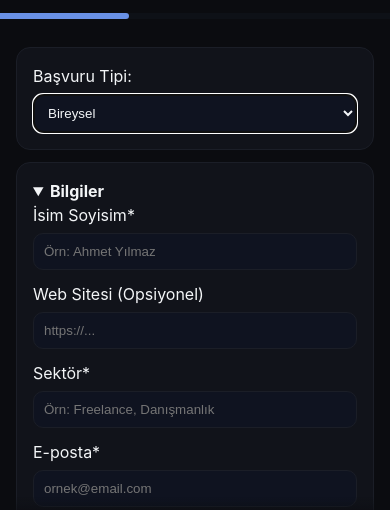
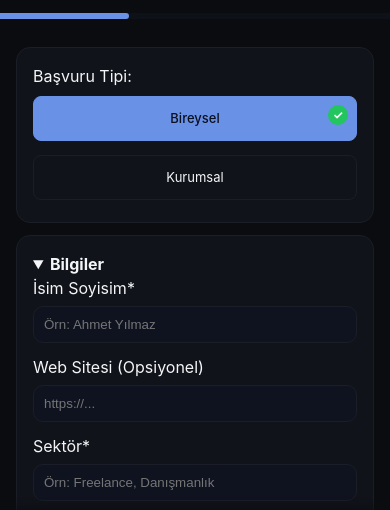
Before and after one commit to HyperMachinex/packet_suggestion_wizard, a plain HTML site: page app/templates/index.html in a window 390 px wide. Shown: the part 278-788 px from the top of the page. Drawn offline with Linux system fonts and the light colour scheme.

Commit message:
Changes on musteri-tipi selection

```diff
--- a/app/static/script.js
+++ b/app/static/script.js
@@ -19,6 +19,81 @@
 
   const $ = (sel) => document.querySelector(sel);
   const $$ = (sel) => Array.from(document.querySelectorAll(sel));
+
+  // --- Customer Type Tab Functionality ---
+  function initCustomerTypeTabs() {
+    const tabs = document.querySelectorAll(".customer-type-tab");
+
+    // Function to update visual state
+    function updateTabVisualState(selectedValue) {
+      tabs.forEach((tab) => {
+        const tabValue = tab.dataset.value;
+        const radio = tab.querySelector('input[type="radio"]');
+
+        if (tabValue === selectedValue) {
+          tab.classList.add("selected");
+          radio.checked = true;
+        } else {
+          tab.classList.remove("selected");
+          radio.checked = false;
+        }
+      });
+    }
+
+    // Function to show/hide fields
+    function toggleFields(customerType) {
+      const isBireysel = customerType === "bireysel";
+      bireyselFields.style.display = isBireysel ? "grid" : "none";
+      kurumsalFields.style.display = isBireysel ? "none" : "grid";
+    }
+
+    // Function to handle tab selection
+    function selectTab(value) {
+      // Update hidden select for form compatibility
+      customerType.value = value;
+
+      // Update visual state
+      updateTabVisualState(value);
+
+      // Show/hide appropriate fields
+      toggleFields(value);
+
+      // Trigger change event on original select for any existing listeners
+      customerType.dispatchEvent(new Event("change", { bubbles: true }));
+    }
+
+    // Add click listeners to tabs
+    tabs.forEach((tab) => {
+      tab.addEventListener("click", (e) => {
+        e.preventDefault();
+        const value = tab.dataset.value;
+        selectTab(value);
+      });
+
+      // Add keyboard support
+      tab.addEventListener("keydown", (e) => {
+        if (e.key === "Enter" || e.key === " ") {
+          e.preventDefault();
+          const value = tab.dataset.value;
+          selectTab(value);
+        }
+      });
+    });
+
+    // Add change listeners to radio buttons for accessibility
+    document
+      .querySelectorAll('input[name="customerTypeTab"]')
+      .forEach((radio) => {
+        radio.addEventListener("change", (e) => {
+          if (e.target.checked) {
+            selectTab(e.target.value);
+          }
+        });
+      });
+
+    // Initialize with default state
+    selectTab(customerType.value);
+  }
 
   // --- Adım grupları
   // 1) kimlik
@@ -612,13 +687,6 @@
       if (e.shiftKey) btnBack.click();
       else btnNext.click();
     }
-  });
-
-  // Bireysel/kurumsal alanlarını değiştir
-  customerType.addEventListener("change", () => {
-    const isBireysel = customerType.value === "bireysel";
-    bireyselFields.style.display = isBireysel ? "grid" : "none";
-    kurumsalFields.style.display = isBireysel ? "none" : "grid";
   });
 
   // ---------- Aylık Mesaj (Segmentli Bar) ----------
@@ -1341,6 +1409,7 @@
   initAgentCountSlider();
   initIntlTel("phoneBireysel", "TR"); // bireysel
   initIntlTel("phone", "TR");
+  initCustomerTypeTabs(); // Add this line
   showStep(0);
   bindFormSubmit();
 })();
--- a/app/static/style.css
+++ b/app/static/style.css
@@ -393,3 +393,84 @@ input,select{
         font-size: 14px;
     }
 }
+
+/* Customer Type Tabs Styling */
+.customer-type-tabs {
+    display: grid;
+    grid-template-columns: 1fr 1fr;
+    gap: 12px;
+    margin-top: 8px;
+}
+
+.customer-type-tab {
+    background: var(--card);
+    border: 1px solid var(--border);
+    border-radius: 8px;
+    padding: 12px 16px;
+    display: flex;
+    align-items: center;
+    justify-content: center;
+    cursor: pointer;
+    transition: all 0.3s ease;
+    position: relative;
+    overflow: hidden;
+    font-size: 14px;
+    color: var(--text);
+    user-select: none;
+    min-height: 50px;
+}
+
+.customer-type-tab:hover {
+    border-color: var(--brand);
+    background: #0f1520;
+    transform: translateY(-1px);
+    box-shadow: 0 4px 12px rgba(0,0,0,0.3);
+}
+
+.customer-type-tab.selected {
+    background: var(--brand);
+    border-color: var(--brand);
+    color: #0b1020;
+    font-weight: 500;
+}
+
+.customer-type-tab.selected::after {
+    content: "✓";
+    position: absolute;
+    top: 8px;
+    right: 8px;
+    width: 20px;
+    height: 20px;
+    background: var(--ok);
+    color: white;
+    border-radius: 50%;
+    display: flex;
+    align-items: center;
+    justify-content: center;
+    font-size: 12px;
+    font-weight: bold;
+    z-index: 2;
+}
+
+.customer-type-tab input[type="radio"] {
+    opacity: 0;
+    position: absolute;
+    z-index: 1;
+    margin: 0;
+    width: 18px;
+    height: 18px;
+}
+
+/* Responsive adjustments */
+@media (max-width: 768px) {
+    .customer-type-tabs {
+        grid-template-columns: 1fr;
+        gap: 8px;
+    }
+
+    .customer-type-tab {
+        min-height: 45px;
+        padding: 10px 12px;
+        font-size: 13px;
+    }
+}
--- a/app/templates/index.html
+++ b/app/templates/index.html
@@ -32,11 +32,25 @@
       <!-- STEP 1: Başvuru Tipi + Bilgiler -->
       <section class="step" id="step-kimlik" data-step="kimlik">
         <div class="card">
-          <label for="customerType">Başvuru Tipi:</label>
-          <select id="customerType" name="customerType">
+          <label>Başvuru Tipi:</label>
+
+          <!-- Hidden original select for form compatibility -->
+          <select id="customerType" name="customerType" style="display: none;">
             <option value="bireysel" selected>Bireysel</option>
             <option value="kurumsal">Kurumsal</option>
           </select>
+
+          <!-- New tab interface -->
+          <div class="customer-type-tabs">
+            <label class="customer-type-tab selected" data-value="bireysel">
+              <input type="radio" name="customerTypeTab" value="bireysel" checked />
+              <span>Bireysel</span>
+            </label>
+            <label class="customer-type-tab" data-value="kurumsal">
+              <input type="radio" name="customerTypeTab" value="kurumsal" />
+              <span>Kurumsal</span>
+            </label>
+          </div>
         </div>
 
         <details class="card" open>
@@ -225,7 +239,7 @@
       </div>
     </form>
 
-    <p class="footer">Hazırlayan: <strong>Hyper Machine</strong> • <span class="muted">Form yanıtları cihazında saklanır.</span></p>
+    <p class="footer">Hazırlayan: <strong>Hyper Machine</strong></p>
   </main>
 
   <script src="../static/script.js"></script>
```
